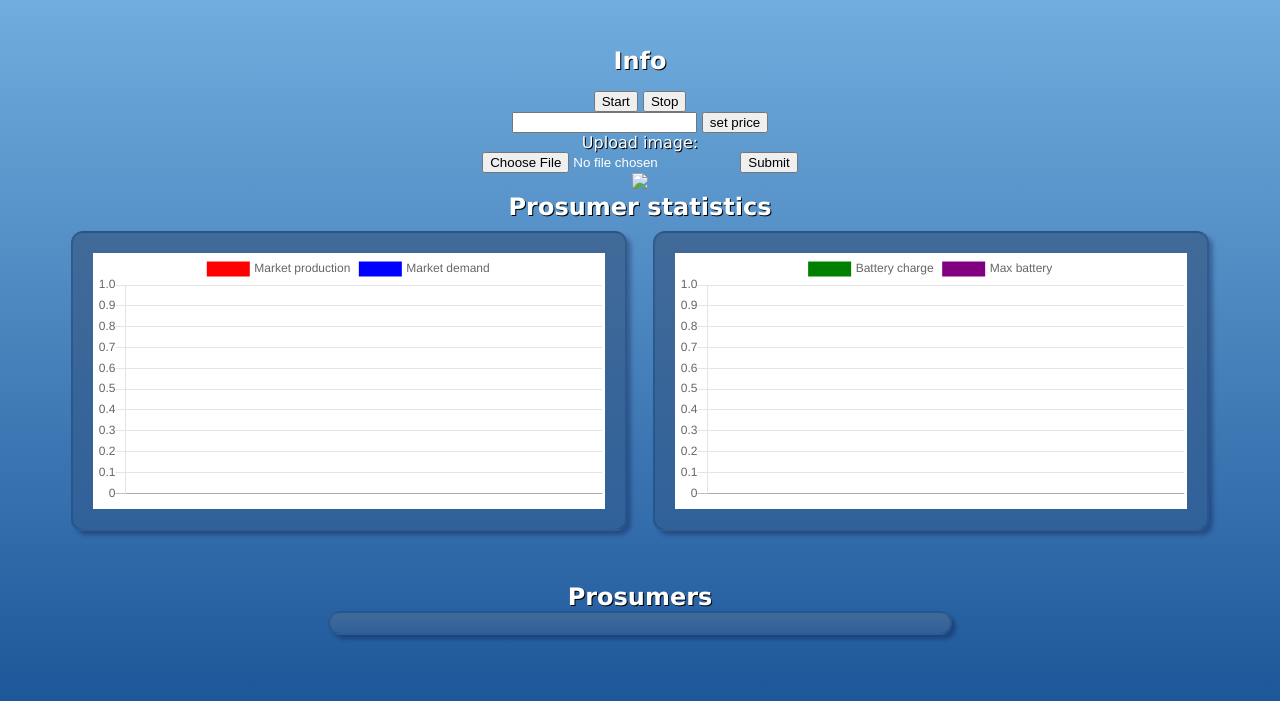
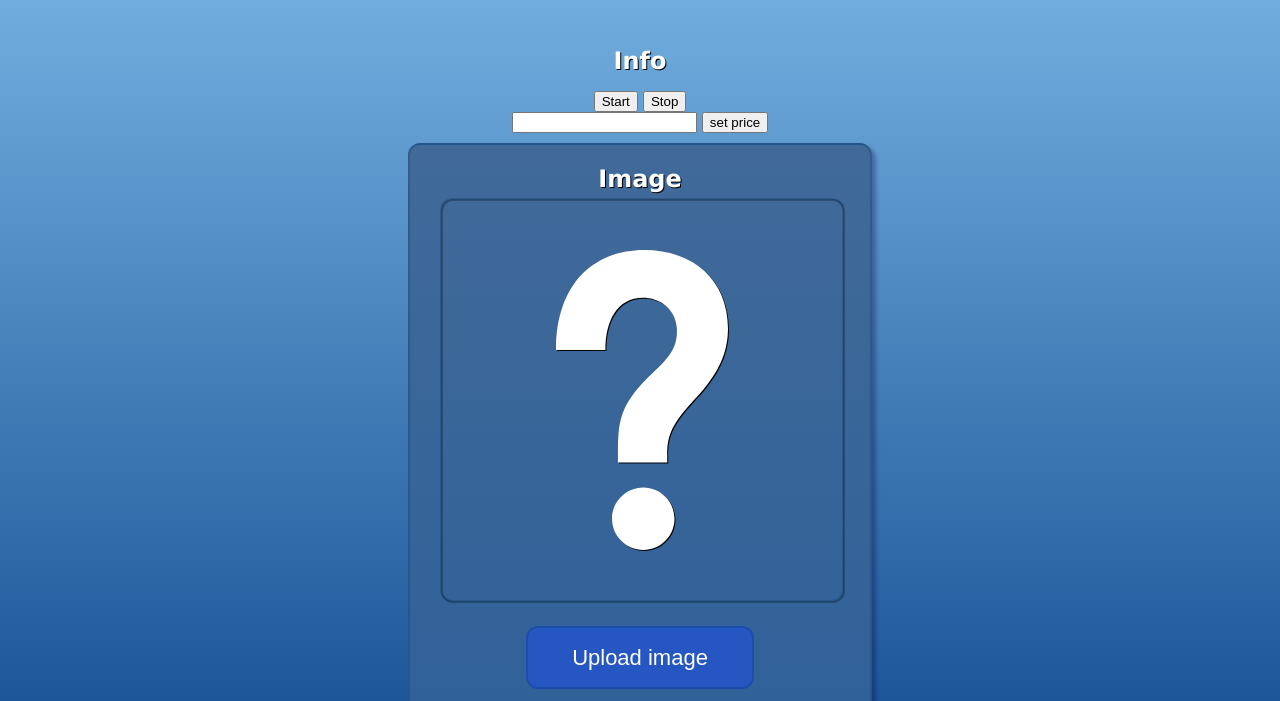
Before and after one commit to FreshGyro/M7011E_Project, a plain HTML site: page manager_interface/index.html in a window 1280 px wide. Shown: the part 99-800 px from the top of the page. Drawn offline with Linux system fonts and the light colour scheme; no server answers.

Commit message:
Manager styled image upload

```diff
--- /dev/null
+++ b/manager_interface/image.js
@@ -0,0 +1,36 @@
+
+(function() {
+	const image = document.getElementById("image");
+	const button = document.getElementById("image-upload-button");
+	const imageUpload = document.getElementById("image-upload");
+
+	button.addEventListener("click", () => {
+		imageUpload.click();
+	});
+	imageUpload.addEventListener("input", () => {
+		const image = imageUpload.files[0];
+		const request = new XMLHttpRequest();
+		request.onreadystatechange = function() {
+			if(this.readyState == 4 && this.status == 200) {
+				const json = JSON.parse(request.responseText);
+				if(json.hasOwnProperty("error")) {
+					console.error(json["error"]);
+				} else {
+					refreshImage();
+				}
+			}
+		};
+		const formData = new FormData();
+		formData.append("photo", image);
+		request.open("POST", "http://127.0.0.1:82/uploadimage");
+		request.send(formData);
+	});
+
+	function refreshImage() {
+		image.src = "http://127.0.0.1:82/uploads/manager.jpg";
+	}
+	image.onerror = function() {
+		this.src = "/manager_interface/no_image.svg";
+	};
+	refreshImage();
+})();
--- a/manager_interface/index.html
+++ b/manager_interface/index.html
@@ -28,8 +28,24 @@
 				background-color:#fff;
 			}
 
+			.image.window {
+				margin:10px auto 100px auto;
+				padding:15px 30px 30px 30px;
+				width:400px;
+			}
+			.image.window > h2 {
+				margin:5px;
+				padding:0;
+			}
 			#image {
-				width:256px;
+				width:100%;
+				border-radius:12px;
+				border:2px solid rgba(0,50,100,0.25);
+				-webkit-filter:drop-shadow(1px 1px 0 #000);
+				filter:drop-shadow(1px 1px 0 #000);
+			}
+			#image-upload {
+				display:none;
 			}
 
 			#prosumer-list {
@@ -70,12 +86,8 @@
 
 		<br>
 
-		Upload image:
-		<form action="http://127.0.0.1:82/uploadimage" method="post" enctype="multipart/form-data">
-			<input type="file" accept="image/*" name="photo">
-			<input type="submit">
-		</form>
-		<img id="image">
+		<div class="image window"><h2>Image</h2><img id="image"><button id="image-upload-button" class="button">Upload image</button></div>
+		<input id="image-upload" type="file" accept="image/*" name="photo">
 
 		<h2>Prosumer statistics</h2>
 		<div>
@@ -93,6 +105,7 @@
 		<script src="chart.min.js"></script>
 		<script src="battery.js"></script>
 		<script src="market.js"></script>
+		<script src="image.js"></script>
 		<script src="prosumer_list.js"></script>
 		<script src="main.js"></script>
 	</body>
```
Also changed, not shown: manager_interface/no_image.svg (added).
